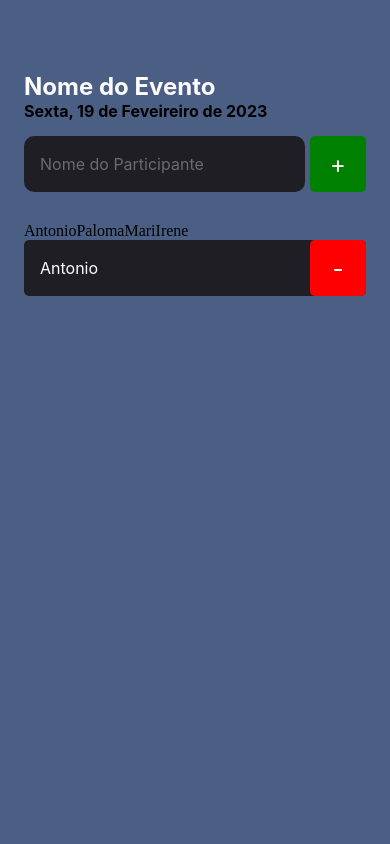
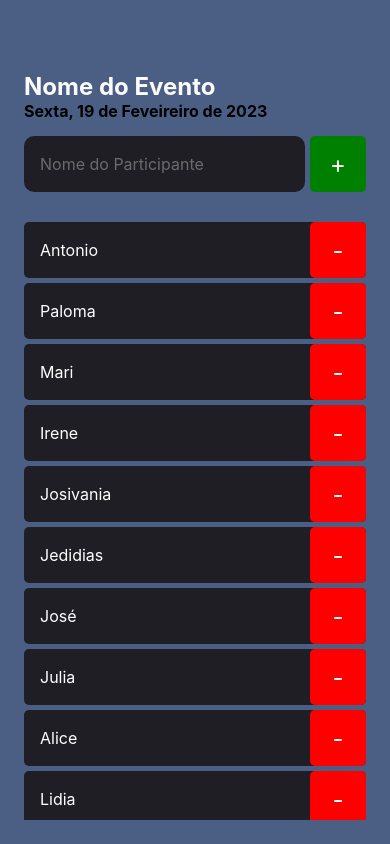
Before and after one commit to AntonioSimeao/First-project-React-Native, a React Native app: screen / in a window 390 px wide. Built offline with nearby package versions, Linux system fonts and the light colour scheme.

Commit message:
First Comit

```diff
--- a/src/screens/Home/index.tsx
+++ b/src/screens/Home/index.tsx
@@ -1,10 +1,28 @@
-import { Text, View, TextInput, TouchableOpacity } from "react-native";
+import {
+  Text,
+  View,
+  TextInput,
+  TouchableOpacity,
+  ScrollView,
+} from "react-native";
 import { Participant } from "../../components/Participant";
 
 import { styles } from "./styles";
 
 export function Home() {
-  const participants = ["Antonio", "Paloma", "Mari", "Irene"];
+  const participants = [
+    "Antonio",
+    "Paloma",
+    "Mari",
+    "Irene",
+    "Josivania",
+    "Jedidias",
+    "José",
+    "Julia",
+    "Alice",
+    "Lidia",
+    "Ana",
+  ];
 
   function handleParticipantAdd() {
     console.log("Você clicou no botão +");
@@ -27,13 +45,15 @@
           <Text style={styles.btntext}>+</Text>
         </TouchableOpacity>
       </View>
-      {
-      participants
-      }
-      <Participant
-        name="Antonio"
-        onRemove={() => handleParticipantRemove("Antonio")}
-      />
+      <ScrollView showsVerticalScrollIndicator={false}>
+        {participants.map((participant) => (
+          <Participant
+            key={participant}
+            name={participant}
+            onRemove={() => handleParticipantRemove("Antonio")}
+          />
+        ))}
+      </ScrollView>
     </View>
   );
 }
```
